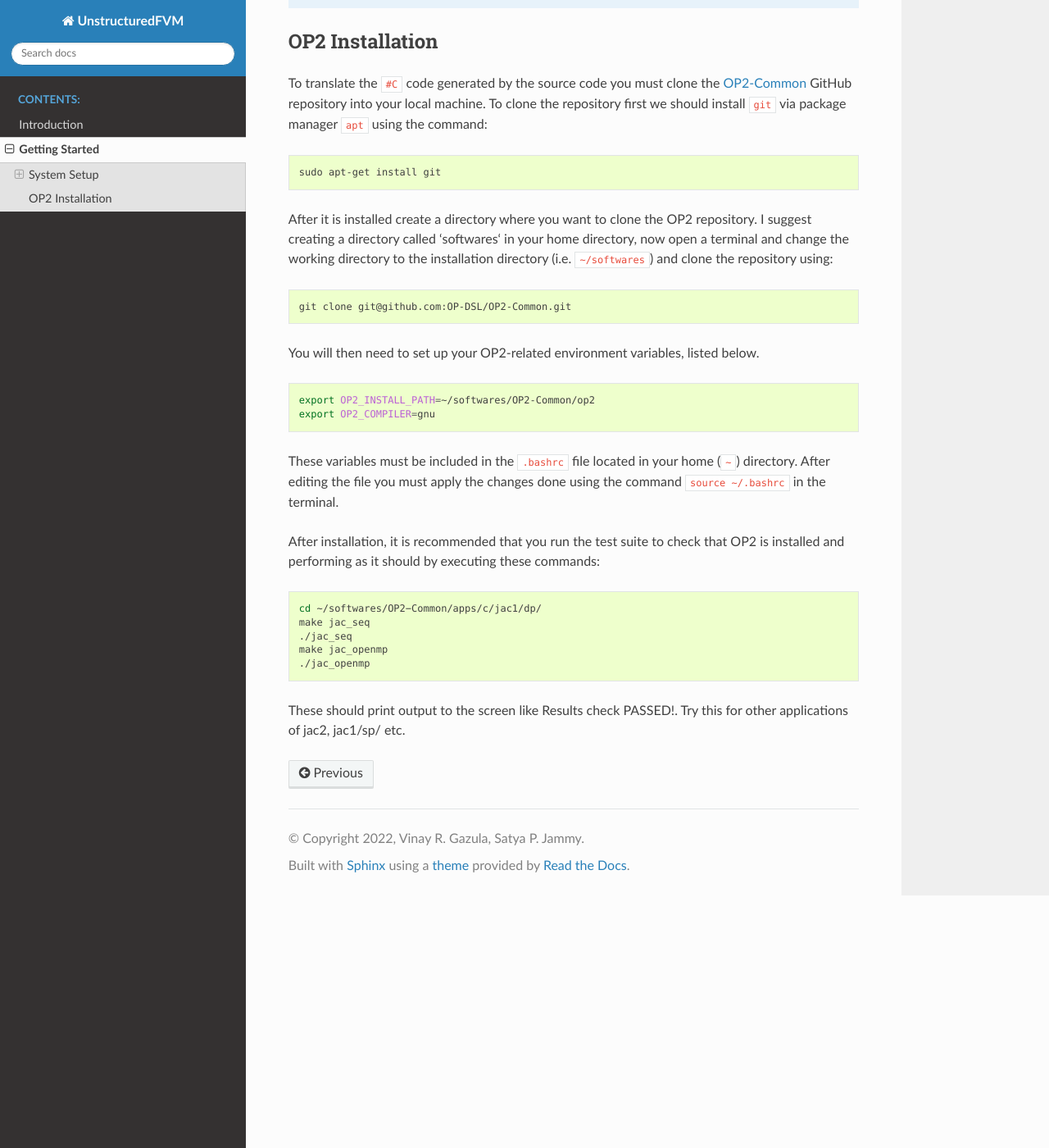
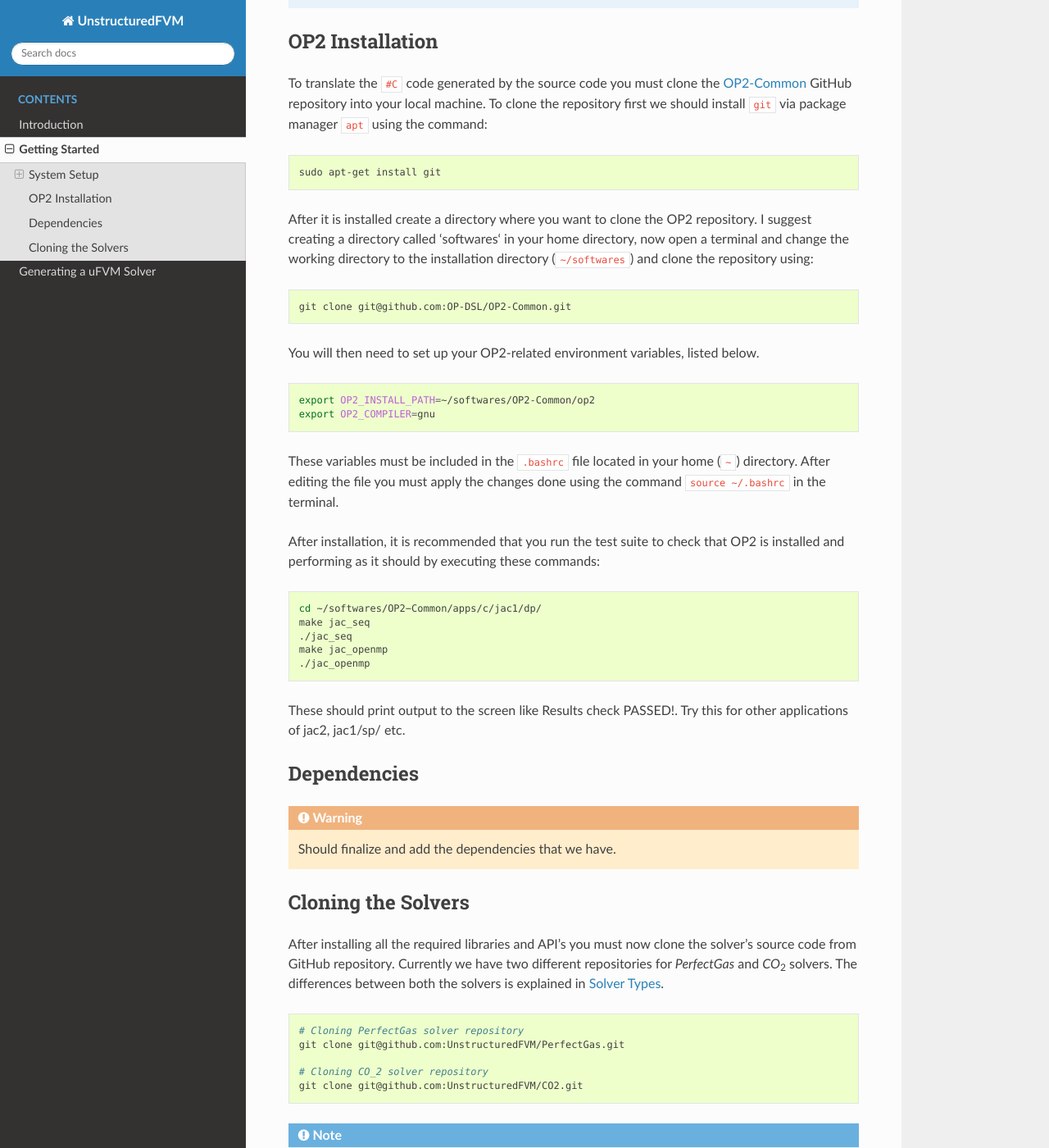
Before and after one commit to UnstructuredFVM/.github, a Sphinx documentation site: the page built from source/setup.rst, in a window 1280 px wide and 1400 px high, scrolled down 758 px. Shown: the whole window at 82% size. Built offline with Sphinx 7.4.7 and the Read the Docs theme 2.0.0, drawn with Linux system fonts in a browser that asks for light colours; some of the changed text lies outside the part shown.

```diff
--- a/source/index.rst
+++ b/source/index.rst
@@ -9,10 +9,11 @@ Welcome to uFVM's documentation!
 
 .. toctree::
    :maxdepth: 2
-   :caption: Contents:
+   :caption: Contents
 
    intro
    setup
+   sample
 
 
 
--- a/source/setup.rst
+++ b/source/setup.rst
@@ -1,15 +1,14 @@
-===============
 Getting Started
 ===============
 
 
 System Setup
-============
+------------
 
 This project requires a Python version 3.7+ install for code generation and Python version 2.7 install along with the :ref:`OP2 Library <op2install>` to build executables for different computational architectures. This installation guide is for Linux platforms only, it hasn’t been tested on OSX/Windows.
 
 Python Installation
--------------------
+...................
 
 1. Install Python versions 2.7 and 3 using:
 
@@ -26,7 +25,7 @@ Python Installation
    pip install --user sympy==1.1
    pip install --user scipy numpy h5py matplotlib
 
-.. admonition:: Note!
+.. admonition:: Note
 
    Remember that SymPy version 1.1 is required, more recent versions are not tested and may cause issues.
 
@@ -34,7 +33,7 @@ Python Installation
 .. _op2install:
 
 OP2 Installation
-================
+----------------
 
 To translate the ``#C`` code generated by the source code you must clone the `OP2-Common <https://github.com/OP-DSL/OP2-Common>`_ GitHub repository into your local machine. To clone the repository first we should install ``git`` via package manager ``apt`` using the command:
 
@@ -42,7 +41,7 @@ To translate the ``#C`` code generated by the source code you must clone the `OP
 
    sudo apt-get install git
 
-After it is installed create a directory where you want to clone the OP2 repository. I suggest creating a directory called ‘softwares‘ in your home directory, now open a terminal and change the working directory to the installation directory (i.e. ``~/softwares``) and clone the repository using:
+After it is installed create a directory where you want to clone the OP2 repository. I suggest creating a directory called ‘softwares‘ in your home directory, now open a terminal and change the working directory to the installation directory (``~/softwares``) and clone the repository using:
 
 .. code-block:: bash
 
@@ -68,3 +67,30 @@ After installation, it is recommended that you run the test suite to check that
    ./jac_openmp
 
 These should print output to the screen like Results check PASSED!. Try this for other applications of jac2, jac1/sp/ etc.
+
+
+Dependencies
+------------
+
+.. warning::
+
+   Should finalize and add the dependencies that we have.
+
+
+Cloning the Solvers
+-------------------
+
+After installing all the required libraries and API's you must now clone the solver's source code from GitHub repository. Currently we have two different repositories for *PerfectGas* and *CO*:sub:`2` solvers. The differences between both the solvers is explained in `Solver Types <solvers>`_.
+
+.. code-block:: bash
+
+   # Cloning PerfectGas solver repository
+   git clone git@github.com:UnstructuredFVM/PerfectGas.git
+
+   # Cloning CO_2 solver repository
+   git clone git@github.com:UnstructuredFVM/CO2.git
+
+
+.. admonition:: Note
+
+   In future we are planning to combine both the solvers into a single solver which is automated to generate and run simulations for both *PerfectGas* and *CO*:sub:`2` test cases.
```
Also changed, not shown: source/intro.rst (+3 -4 lines), source/sample.rst (added, +28 -0 lines).
